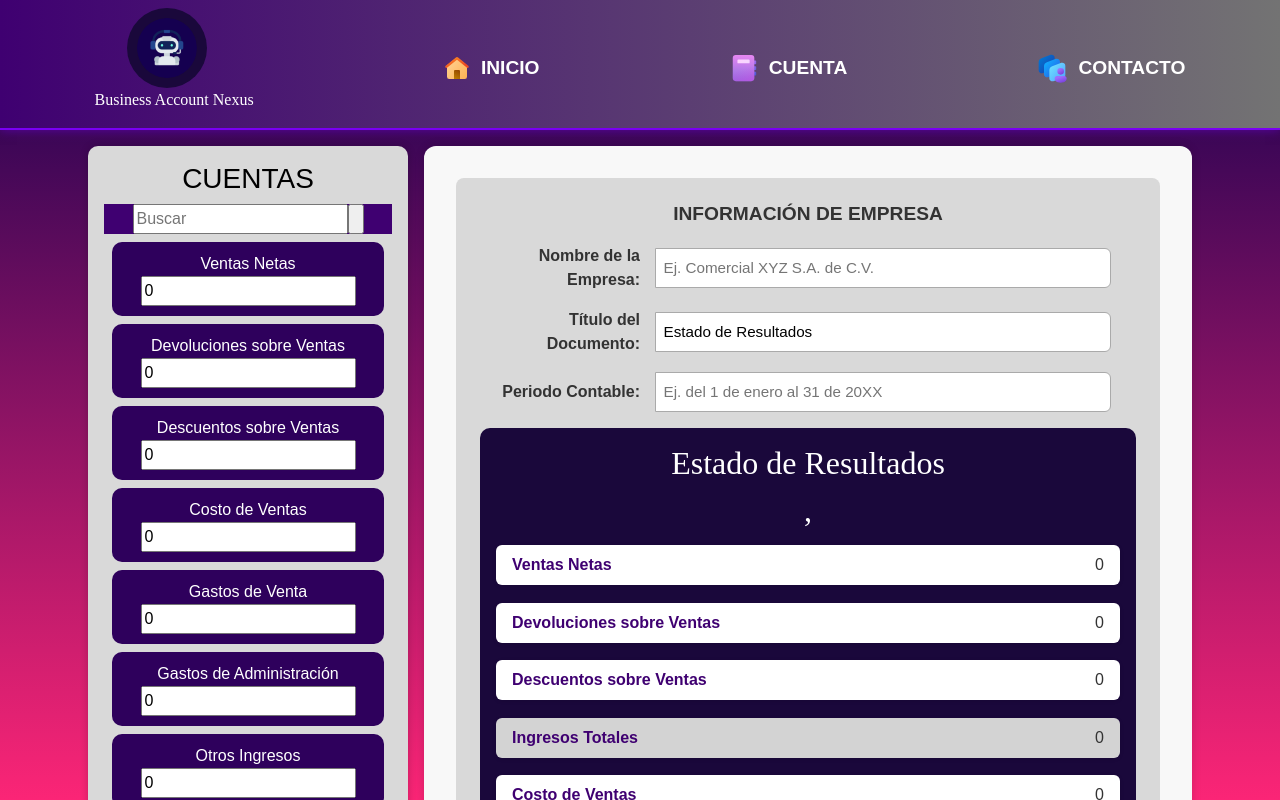
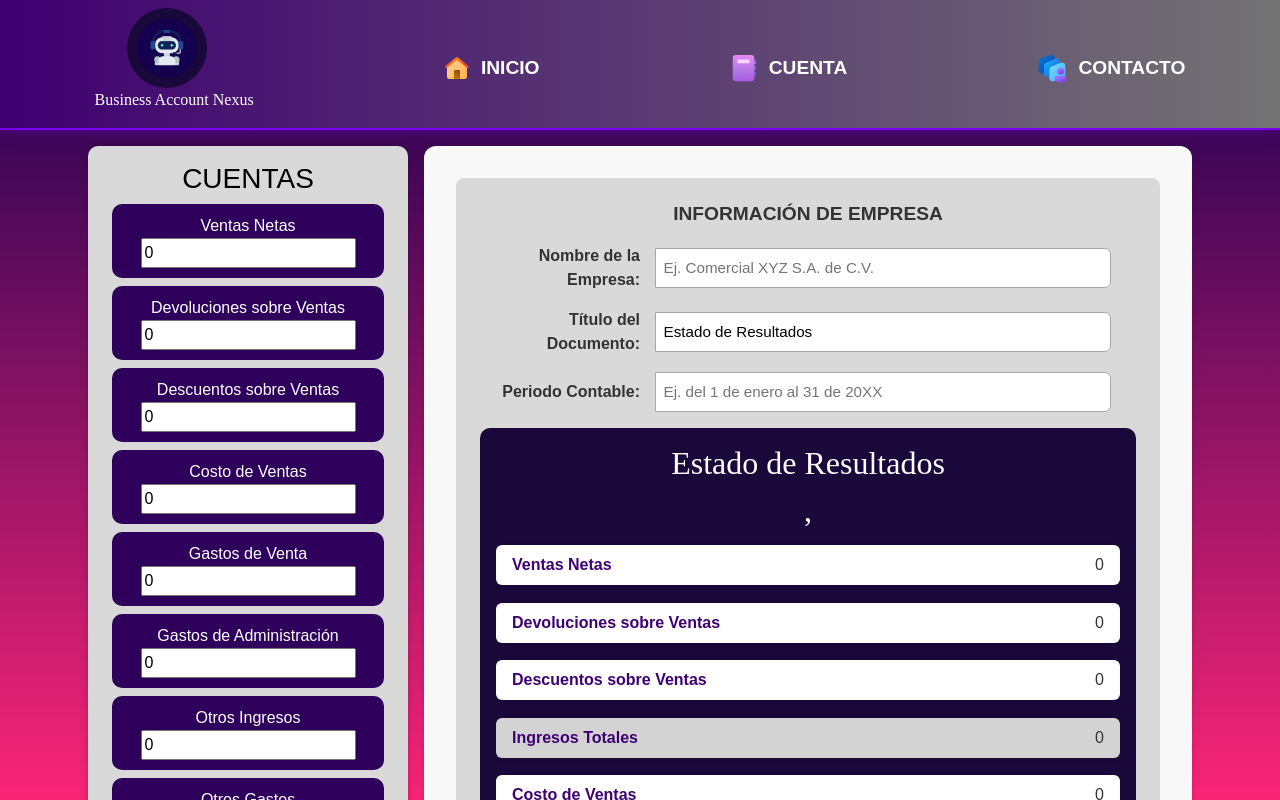
Before and after one commit to rubyesmelc0911/Software-Finanzas, an Angular app: page /ER in a window 1280 px wide. Shown: the top 800 px of the page. Built offline with nearby package versions, Linux system fonts and the light colour scheme.

Commit message:
Comentarios de flujo de calculos

```diff
--- a/src/app/pages/estado-resultado/estado-resultado.component.html
+++ b/src/app/pages/estado-resultado/estado-resultado.component.html
@@ -3,13 +3,6 @@
   <div class="cuentas-er">
     <h3>CUENTAS</h3>
     <div style="background-color: #3F0071;"> <!--Parte morada del diseño-->
-      <div class="buscador"><form method="get" id="buscarform">
-    <fieldset>
-        <input type="text" id="s" value="" placeholder="Buscar"  />
-        <input class="button" type="submit" value="" />
-        <i class="bi bi-search"></i>
-    </fieldset>
-    </form></div>
     </div>
     <!--Lista de cuentas-->
     <div *ngFor="let acc of accounts" class="lista-cuentas">
```
Also changed, not shown: src/app/pages/estado-resultado/estado-resultado.component.ts (+2 -8 lines).
